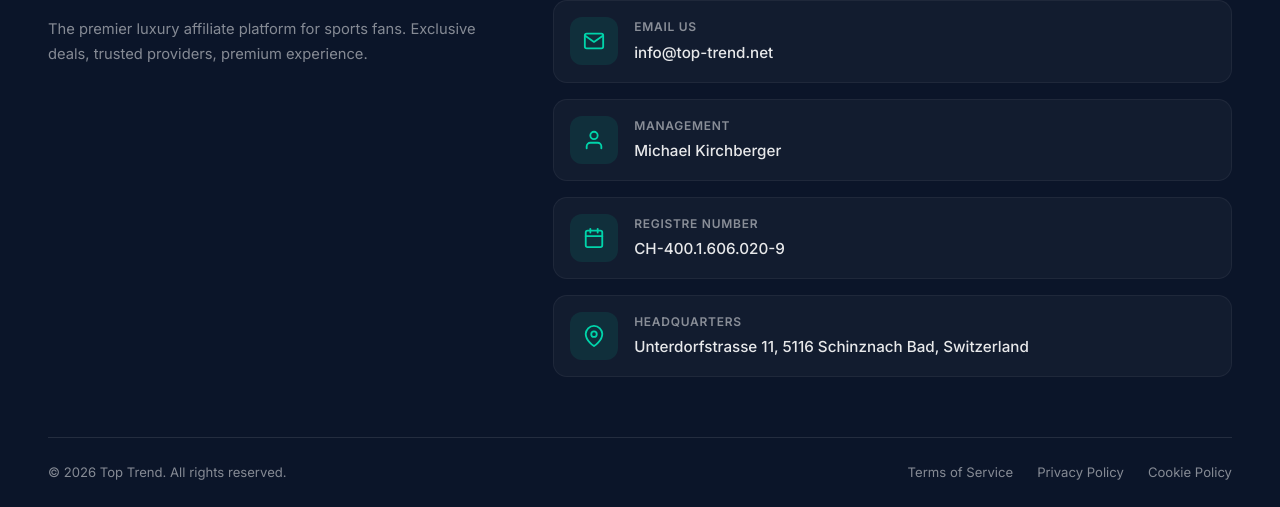
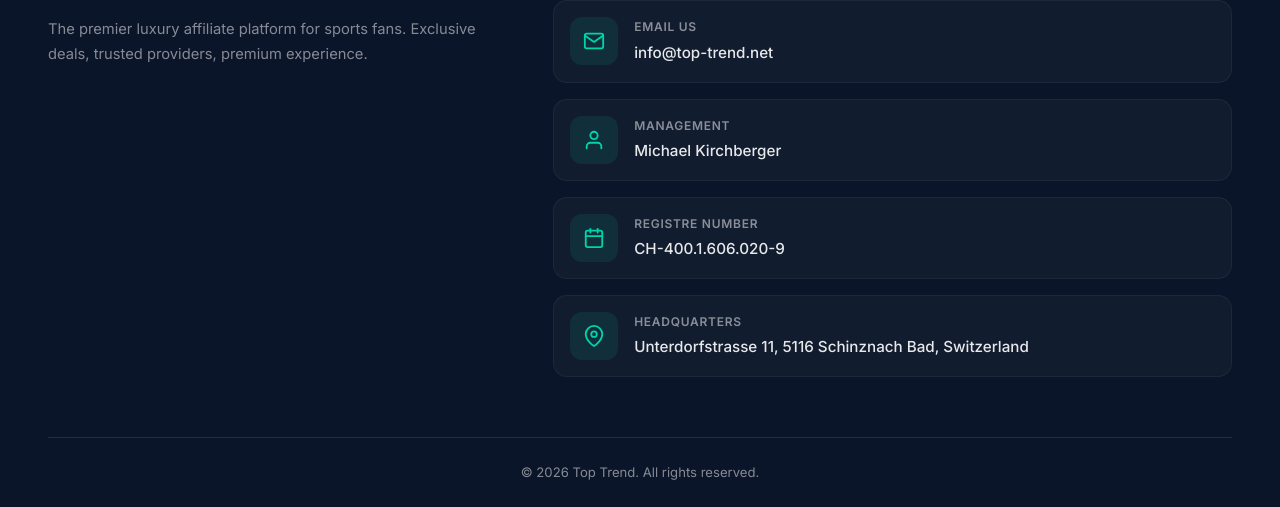
Before and after one commit to kabakoyiri-source/topnewtrend, a plain HTML site: page index.html in a window 1280 px wide. Shown: the part 5002-5509 px from the top of the page. Drawn offline with Linux system fonts and the light colour scheme.

Commit message:
new modif

```diff
--- a/index.html
+++ b/index.html
@@ -350,11 +350,6 @@
             </div>
             <div class="footer__bottom">
                 <p>&copy; 2026 Top Trend. All rights reserved.</p>
-                <div class="footer__legal">
-                    <a href="#">Terms of Service</a>
-                    <a href="#">Privacy Policy</a>
-                    <a href="#">Cookie Policy</a>
-                </div>
             </div>
         </div>
     </footer>
--- a/style.css
+++ b/style.css
@@ -174,7 +174,7 @@
 .footer__col-title { font-size:0.82rem; font-weight:700; text-transform:uppercase; letter-spacing:0.1em; color:var(--w70); margin-bottom:18px; }
 .footer__link { display:block; font-size:0.9rem; color:var(--w50); padding:5px 0; transition:all var(--fast); }
 .footer__link:hover { color:var(--turq); transform:translateX(4px); }
-.footer__bottom { display:flex; align-items:center; justify-content:space-between; padding:24px 0; border-top:1px solid var(--w10); font-size:0.82rem; color:var(--w50); }
+.footer__bottom { display:flex; align-items:center; justify-content:center; padding:24px 0; border-top:1px solid var(--w10); font-size:0.82rem; color:var(--w50); }
 .footer__legal { display:flex; gap:24px; }
 .footer__legal a { color:var(--w50); transition:color var(--fast); }
 .footer__legal a:hover { color:var(--turq); }
```
